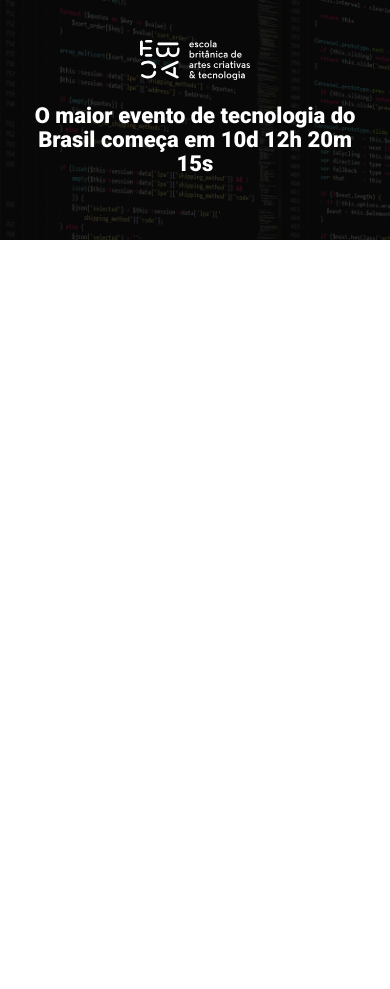
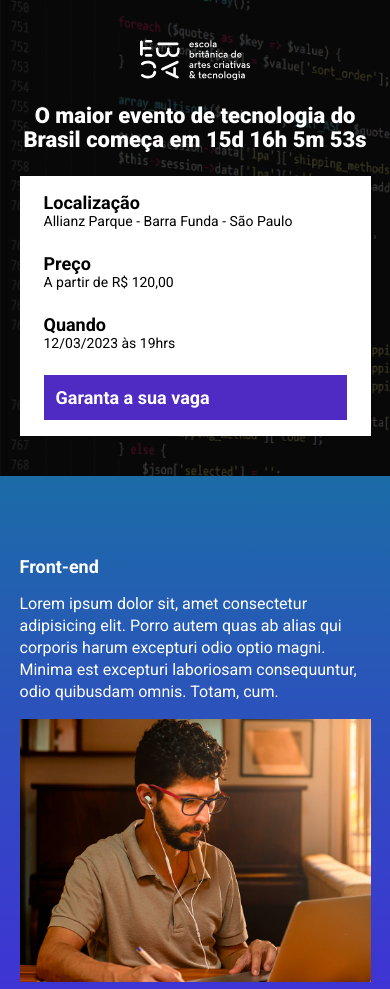
Before and after one commit to guscassiano/ebac_tech_talks, a website built with Parcel: page src/index.html in a window 390 px wide. Shown: the top 989 px of the page. Before the commit the page ends 844 px from the top, so only its background shows below. Built offline with nearby package versions, Linux system fonts and the light colour scheme.

Commit message:
Criando a contagem regressiva

```diff
--- a/package.json
+++ b/package.json
@@ -2,9 +2,9 @@
   "name": "ebac_talks",
   "version": "1.0.0",
   "description": "",
-  "main": "index.js",
   "scripts": {
     "dev": "parcel src/index.html src/styles/main.scss src/scripts/main.js",
+    "build": "parcel build src/index.html",
     "test": "echo \"Error: no test specified\" && exit 1"
   },
   "keywords": [],
--- a/src/index.html
+++ b/src/index.html
@@ -5,20 +5,77 @@
     <meta http-equiv="X-UA-Compatible" content="IE=edge">
     <meta name="viewport" content="width=device-width, initial-scale=1.0">
     <title>EBAC Tech Talks</title>
-    <link rel="stylesheet" href="/src/styles/main.scss">
     <link rel="preconnect" href="https://fonts.googleapis.com">
     <link rel="preconnect" href="https://fonts.gstatic.com" crossorigin>
     <link href="https://fonts.googleapis.com/css2?family=Roboto:wght@400;700;900&display=swap" rel="stylesheet">
+    <link rel="stylesheet" href="/src/styles/main.scss">
+    <link rel="stylesheet" href="https://unpkg.com/aos@next/dist/aos.css">
 </head>
 <body>
     <header class="hero">
         <div class="container">
             <img class="hero__logo" src="./images/ebac_logo.svg" alt="EBAC">
             <p class="hero__text">
-                O maior evento de tecnologia do Brasil começa em 10d 12h 20m 15s
+                O maior evento de tecnologia do Brasil começa em <span id="contador"></span>
             </p>
+            <div class="infos-bar">
+                <ul class="infos-bar__infos">
+                    <li class="infos-bar__infos__item">
+                        <b>Localização</b>
+                        Allianz Parque - Barra Funda - São Paulo
+                    </li>
+                    <li class="infos-bar__infos__item">
+                        <b>Preço</b>
+                        A partir de R$ 120,00
+                    </li>
+                    <li class="infos-bar__infos__item">
+                        <b>Quando</b>
+                        12/03/2023 às 19hrs
+                    </li>
+                </ul>
+                <a href="#" class="button button--primary">
+                    Garanta a sua vaga
+                </a>
+            </div>
         </div>
     </header>
+    <section class="event event--front-end">
+        <div class="container" data-aos="fade-right">
+            <div class="event__details">
+                <h2 class="event__details__title">Front-end</h2>
+                <p class="event__details__description">Lorem ipsum dolor sit, amet consectetur adipisicing elit. Porro autem quas ab alias qui corporis harum excepturi odio optio magni. Minima est excepturi laboriosam consequuntur, odio quibusdam omnis. Totam, cum.</p>
+            </div>
+            <img class="event__image" src="./images/frontend.png" alt="Front-end">
+        </div>
+    </section>
+    <section class="event event--ui-ux event--image-left">
+        <div class="container" data-aos="fade-left">
+            <div class="event__details">
+                <h2 class="event__details__title">UI/UX</h2>
+                <p class="event__details__description">Lorem ipsum dolor sit, amet consectetur adipisicing elit. Porro autem quas ab alias qui corporis harum excepturi odio optio magni. Minima est excepturi laboriosam consequuntur, odio quibusdam omnis. Totam, cum.</p>
+            </div>
+            <img class="event__image" src="./images/frontend.png" alt="Front-end">
+        </div>
+    </section>
+    <section class="event event--data-science">
+        <div class="container" data-aos="fade-right">
+            <div class="event__details">
+                <h2 class="event__details__title">Data Science</h2>
+                <p class="event__details__description">Lorem ipsum dolor sit, amet consectetur adipisicing elit. Porro autem quas ab alias qui corporis harum excepturi odio optio magni. Minima est excepturi laboriosam consequuntur, odio quibusdam omnis. Totam, cum.</p>
+            </div>
+            <img class="event__image" src="./images/frontend.png" alt="Front-end">
+        </div>
+    </section>
+    <section class="event event--back-end event--image-left">
+        <div class="container" data-aos="fade-left">
+            <div class="event__details">
+                <h2 class="event__details__title">Back-end</h2>
+                <p class="event__details__description">Lorem ipsum dolor sit, amet consectetur adipisicing elit. Porro autem quas ab alias qui corporis harum excepturi odio optio magni. Minima est excepturi laboriosam consequuntur, odio quibusdam omnis. Totam, cum.</p>
+            </div>
+            <img class="event__image" src="./images/frontend.png" alt="Front-end">
+        </div>
+    </section>
+    <script src="https://unpkg.com/aos@next/dist/aos.js"></script>
     <script src="/src/scripts/main.js"></script>
 </body>
 </html>
--- a/src/scripts/main.js
+++ b/src/scripts/main.js
@@ -0,0 +1,24 @@
+AOS.init()
+
+const dataEvento = new Date("Mar 12, 2023 19:00:00")
+const timestampEvento = dataEvento.getTime()
+
+const contaTempo = setInterval(() => {
+    const agora = new Date();
+    const timestampAtual = agora.getTime()
+
+    const distanciaEvento = timestampEvento - timestampAtual;
+
+    const diasAteEvento = Math.floor(distanciaEvento / (1000 * 60 * 60 * 24))
+    const horasAteEvento = Math.floor((distanciaEvento % (1000 * 60 * 60 * 24)) / (1000 * 60 * 60))
+    const minutosAteEvento = Math.floor((distanciaEvento % (1000 * 60 * 60 )) / (1000 * 60))
+    const segundosAteEvento = Math.floor((distanciaEvento % (1000 * 60)) / 1000)
+    console.log(segundosAteEvento)
+
+    document.getElementById('contador').innerHTML = `${diasAteEvento}d ${horasAteEvento}h ${minutosAteEvento}m ${segundosAteEvento}s`
+
+    if (distanciaEvento < 0) {
+        clearInterval(contaTempo)
+        document.getElementById('contador').innerHTML = "EVENTO EXPIRADO"
+    }
+}, 1000);
--- /dev/null
+++ b/src/styles/_event.scss
@@ -0,0 +1,64 @@
+@use 'variables';
+
+.event {
+    padding: 80px 0;
+
+    &--front-end {
+        background-image: linear-gradient(180deg, variables.$blue1,variables.$blue2);
+    }
+
+    &--ui-ux {
+        background-image: linear-gradient(180deg, variables.$blue2,variables.$pink);
+    }
+
+    &--data-science {
+        background-image: linear-gradient(180deg, variables.$pink,variables.$yellow);
+    }
+
+    &--back-end {
+        background-image: linear-gradient(180deg, variables.$yellow,variables.$pink);
+    }
+
+    &--image-left {
+        .container {
+            flex-direction: row-reverse;
+
+        }
+    }
+
+    .container {
+        display: flex;
+        gap: 40px
+    }
+
+    &__image {
+        max-width: 360px;
+    }
+
+    &__details {
+
+        &__title {
+            font-size: 18px;
+            font-weight: bold;
+            margin-bottom: 16px;
+        }
+
+        &__description {
+            line-height: 22px;
+        }
+    }
+
+    @media (max-width: 640px) {
+        .container {
+            display: block;
+        }
+
+        &__image {
+            width: 100%;
+        }
+
+        &__details {
+            margin: 0 0 16px;
+        }
+    }
+}
--- a/src/styles/_hero.scss
+++ b/src/styles/_hero.scss
@@ -1,3 +1,5 @@
+@use 'variables';
+
 .hero {
     padding: 64px 0 100px;
     background-image: url(../images/fundo.png);
@@ -15,7 +17,7 @@
         left: 0;
         width: 100%;
         height: 100%;
-        background-color: #000;
+        background-color: variables.$secundaryTextColor;
         content: '';
         opacity: 0.7;
 
--- /dev/null
+++ b/src/styles/_variables.scss
@@ -0,0 +1,8 @@
+$textColor: #fff;
+$secundaryTextColor: #000;
+$buttonColor:  #4f2ac3;
+
+$blue1: #1b6ca7;
+$blue2: #442bdb;
+$pink: #89223b;
+$yellow: #9c791d;
--- /dev/null
+++ b/src/styles/components/_buttons.scss
@@ -0,0 +1,26 @@
+@use '../variables';
+
+.button {
+    padding: 12px;
+    font-size: 18px;
+    font-weight: bold;
+    text-decoration: none;
+    text-align: center;
+    white-space: nowrap;
+
+    &--primary {
+        color: variables.$textColor;
+        background-color:variables.$buttonColor;
+    }
+
+    @media (max-width: 640px) {
+        display: block;
+        width: 100%;
+        align-items: center;
+    }
+
+    @media (max-width: 1024px) {
+        display: flex;
+        align-items: center;
+    }
+}
--- /dev/null
+++ b/src/styles/components/_infos_bar.scss
@@ -0,0 +1,43 @@
+@use '../variables';
+
+.infos-bar {
+    padding: 16px 24px;
+    background-color: variables.$textColor;
+    display: flex;
+    justify-content: space-between;
+
+    &__infos {
+        display: flex;
+        gap: 24px;
+
+        &__item {
+            font-size: 14px;
+            color: variables.$secundaryTextColor;
+
+            b {
+                font-size: 18px;
+                display: block;
+                color: variables.$secundaryTextColor;
+            }
+        }
+    }
+
+    @media (max-width: 640px) {
+        display: block;
+
+        &__infos {
+            display: block;
+
+
+            &__item {
+                margin-bottom: 24px;
+            }
+        }
+    }
+
+    @media (max-width: 1024px) {
+        &__infos {
+            gap: 16px;
+        }
+    }
+}
--- a/src/styles/main.scss
+++ b/src/styles/main.scss
@@ -1,11 +1,16 @@
 @use 'hero';
+@use 'components/infos_bar';
+@use 'components/buttons';
+@use 'event';
+@use 'variables';
 
 * {
     margin: 0;
     padding: 0;
     box-sizing: border-box;
     font-family: 'Roboto', sans-serif;
-    color: #fff;
+    color: variables.$textColor;
+    list-style: none;
 }
 
 .container {
```
